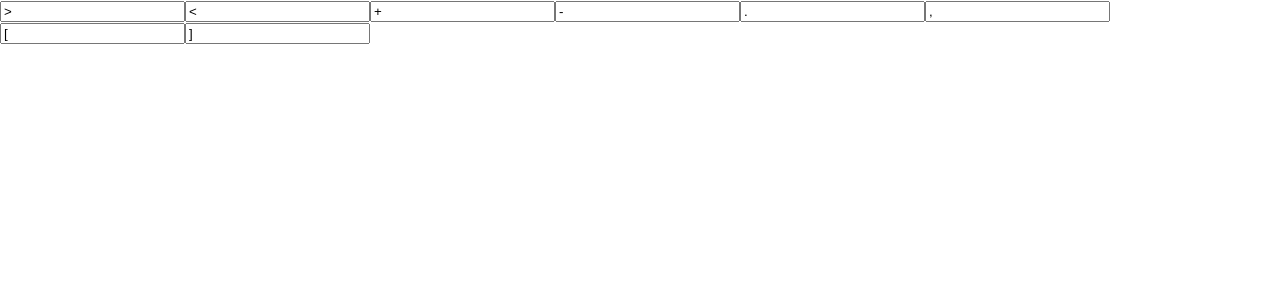
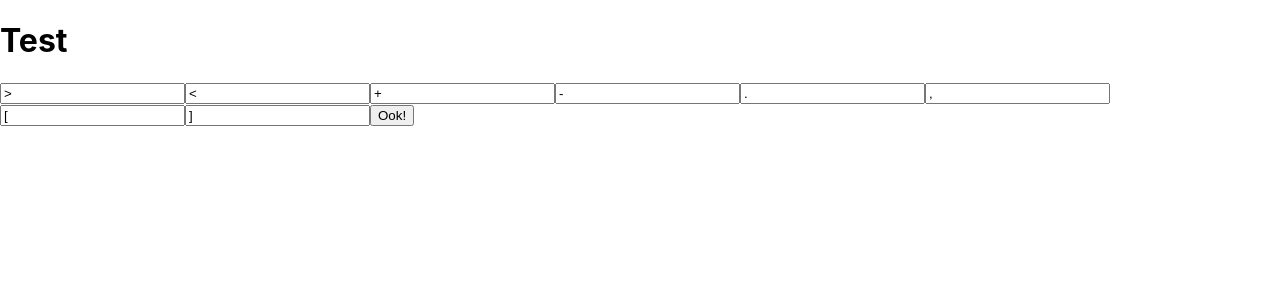
Before and after one commit to brainuser5705/bf-variant-interpreter, a React (Create React App) app: page / in a window 1280 px wide. Shown: the top 300 px of the page. Built offline with nearby package versions, Linux system fonts and the light colour scheme.

Commit message:
Add: variant button that updates symbol map

```diff
--- a/src/App.js
+++ b/src/App.js
@@ -2,6 +2,10 @@
 // import './App.css';
 import { useState, createContext } from 'react';
 import SymbolInput from './components/SymbolInput';
+import VariantButton from './components/VariantButton';
+import { ook } from './data/variants';
+
+const variants = [ ook ];
 
 const SymbolContext = createContext(null);
 
@@ -34,11 +38,14 @@ function App() {
         >
           Learn React
         </a> */}
-
+        <h1>Test</h1>
         <SymbolContext.Provider value={{symbolMap, setSymbolMap}}>
           {Object.keys(symbolMap).map(type => (
             <SymbolInput key={type} type={type} />
           ))}
+          { variants.map(variant => (
+            <VariantButton key={variant["name"]} name={variant["name"]} symbols={variant["symbols"]} />)
+          )}
         </SymbolContext.Provider>
 
       </header>
--- a/src/components/SymbolInput.js
+++ b/src/components/SymbolInput.js
@@ -10,11 +10,13 @@ function SympolInput(props) {
     // value attribtue of input needs to be set to a state variable, so that
     // it can be updated through the UI and the React app itself
     const [ displayValue, setDisplayValue ] = useState(symbolMap[type]);
+    const [ placeholderValue, setPlaceholderValue ] = useState(symbolMap[type]);
 
     return (
         <input
             type="text"
             value={displayValue}
+            placeholder={placeholderValue}
             onChange={e => {
                 let newSymbol = e.target.value;
                 setDisplayValue(newSymbol);
@@ -22,6 +24,9 @@ function SympolInput(props) {
                 if (newSymbol !== '' && !(Object.values(symbolMap).includes(newSymbol))){
                     symbolMap[type] = newSymbol;
                     setSymbolMap(symbolMap);
+                    if (newSymbol.length == 1){
+                        setPlaceholderValue(newSymbol);
+                    }
                     console.log(symbolMap);
                 }else{
                     console.log("Can't change");
--- /dev/null
+++ b/src/components/VariantButton.js
@@ -0,0 +1,15 @@
+import { useContext } from "react";
+import { SymbolContext } from "../App"
+
+function VariantButton(props){
+
+    const { setSymbolMap } = useContext(SymbolContext);
+
+    return (
+        <button onClick={() => {setSymbolMap(props.symbols); console.log(props.symbols);}}>
+            { props.name }
+        </button>
+    );
+}
+
+export default VariantButton;
--- /dev/null
+++ b/src/data/variants.js
@@ -0,0 +1,15 @@
+const ook = {
+    "name": "Ook!",
+    "symbols": {
+        "shift_right": "Ook. Ook?",
+        "shift_left": "Ook? Ook.",
+        "increment": "Ook. Ook.",
+        "decrement": "Ook! Ook!",
+        "output": "Ook! Ook.",
+        "input": "Ook. Ook!",
+        "start_while": "Ook! Ook?",
+        "end_while": "Ook? Ook!"
+    }
+};
+
+export { ook };
```
